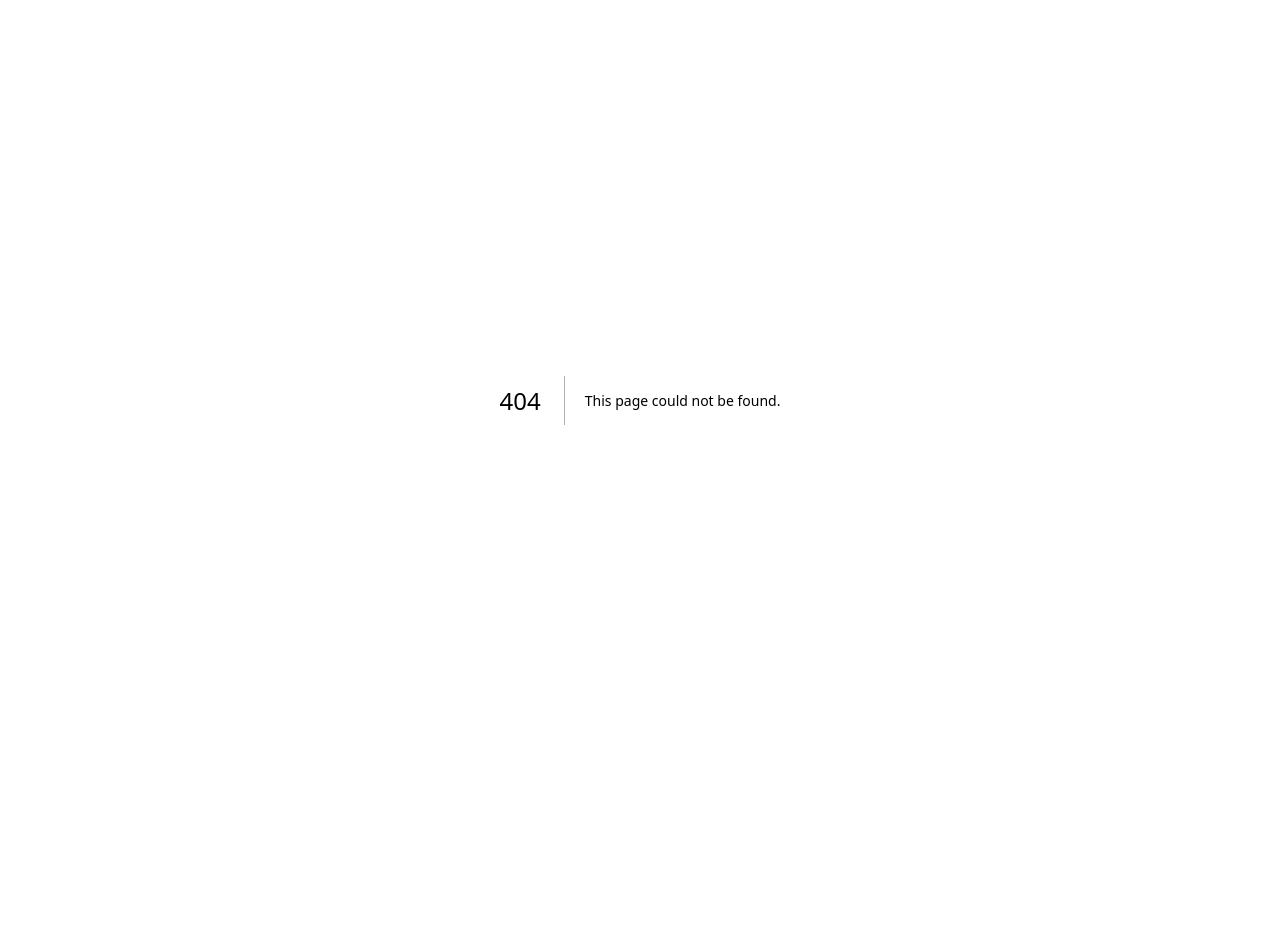
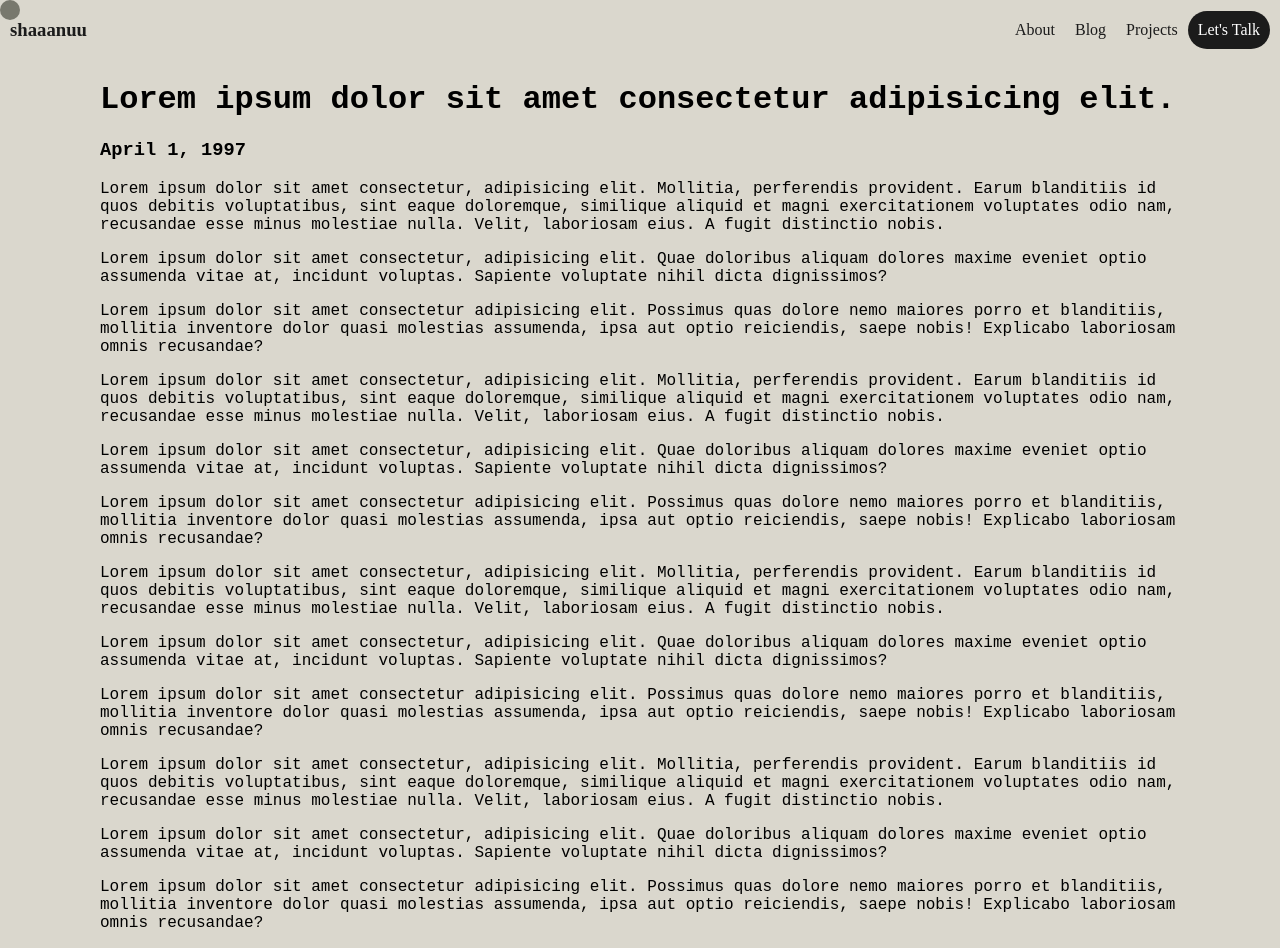
Before and after one commit to shaaanuu/portfolio, a Next.js app: page /blog in a window 1280 px wide. Before the commit this address had no page. Before the commit the page ends 800 px from the top, so only its background shows below. Built offline with nearby package versions, Linux system fonts and the light colour scheme.

Commit message:
add: blog page model

```diff
--- /dev/null
+++ b/src/app/blog/page.jsx
@@ -0,0 +1,82 @@
+import "./page.scss";
+
+export default function Blog() {
+  return (
+    <div className="blog-body">
+      <h1>Lorem ipsum dolor sit amet consectetur adipisicing elit.</h1>
+      <h3>April 1, 1997</h3>
+      <p>
+        Lorem ipsum dolor sit amet consectetur, adipisicing elit. Mollitia,
+        perferendis provident. Earum blanditiis id quos debitis voluptatibus,
+        sint eaque doloremque, similique aliquid et magni exercitationem
+        voluptates odio nam, recusandae esse minus molestiae nulla. Velit,
+        laboriosam eius. A fugit distinctio nobis.
+      </p>
+      <p>
+        Lorem ipsum dolor sit amet consectetur, adipisicing elit. Quae doloribus
+        aliquam dolores maxime eveniet optio assumenda vitae at, incidunt
+        voluptas. Sapiente voluptate nihil dicta dignissimos?
+      </p>
+      <p>
+        Lorem ipsum dolor sit amet consectetur adipisicing elit. Possimus quas
+        dolore nemo maiores porro et blanditiis, mollitia inventore dolor quasi
+        molestias assumenda, ipsa aut optio reiciendis, saepe nobis! Explicabo
+        laboriosam omnis recusandae?
+      </p>
+      <p>
+        Lorem ipsum dolor sit amet consectetur, adipisicing elit. Mollitia,
+        perferendis provident. Earum blanditiis id quos debitis voluptatibus,
+        sint eaque doloremque, similique aliquid et magni exercitationem
+        voluptates odio nam, recusandae esse minus molestiae nulla. Velit,
+        laboriosam eius. A fugit distinctio nobis.
+      </p>
+      <p>
+        Lorem ipsum dolor sit amet consectetur, adipisicing elit. Quae doloribus
+        aliquam dolores maxime eveniet optio assumenda vitae at, incidunt
+        voluptas. Sapiente voluptate nihil dicta dignissimos?
+      </p>
+      <p>
+        Lorem ipsum dolor sit amet consectetur adipisicing elit. Possimus quas
+        dolore nemo maiores porro et blanditiis, mollitia inventore dolor quasi
+        molestias assumenda, ipsa aut optio reiciendis, saepe nobis! Explicabo
+        laboriosam omnis recusandae?
+      </p>
+      <p>
+        Lorem ipsum dolor sit amet consectetur, adipisicing elit. Mollitia,
+        perferendis provident. Earum blanditiis id quos debitis voluptatibus,
+        sint eaque doloremque, similique aliquid et magni exercitationem
+        voluptates odio nam, recusandae esse minus molestiae nulla. Velit,
+        laboriosam eius. A fugit distinctio nobis.
+      </p>
+      <p>
+        Lorem ipsum dolor sit amet consectetur, adipisicing elit. Quae doloribus
+        aliquam dolores maxime eveniet optio assumenda vitae at, incidunt
+        voluptas. Sapiente voluptate nihil dicta dignissimos?
+      </p>
+      <p>
+        Lorem ipsum dolor sit amet consectetur adipisicing elit. Possimus quas
+        dolore nemo maiores porro et blanditiis, mollitia inventore dolor quasi
+        molestias assumenda, ipsa aut optio reiciendis, saepe nobis! Explicabo
+        laboriosam omnis recusandae?
+      </p>
+      <p>
+        Lorem ipsum dolor sit amet consectetur, adipisicing elit. Mollitia,
+        perferendis provident. Earum blanditiis id quos debitis voluptatibus,
+        sint eaque doloremque, similique aliquid et magni exercitationem
+        voluptates odio nam, recusandae esse minus molestiae nulla. Velit,
+        laboriosam eius. A fugit distinctio nobis.
+      </p>
+      <p>
+        Lorem ipsum dolor sit amet consectetur, adipisicing elit. Quae doloribus
+        aliquam dolores maxime eveniet optio assumenda vitae at, incidunt
+        voluptas. Sapiente voluptate nihil dicta dignissimos?
+      </p>
+      <p>
+        Lorem ipsum dolor sit amet consectetur adipisicing elit. Possimus quas
+        dolore nemo maiores porro et blanditiis, mollitia inventore dolor quasi
+        molestias assumenda, ipsa aut optio reiciendis, saepe nobis! Explicabo
+        laboriosam omnis recusandae?
+      </p>
+    </div>
+  );
+}
--- /dev/null
+++ b/src/app/blog/page.scss
@@ -0,0 +1,13 @@
+h1 {
+}
+
+h3 {
+}
+
+p {
+}
+
+.blog-body {
+  padding-inline: 100px;
+  font-family: "Fira Code", monospace;
+}
--- a/src/app/components/navBar/NavBar.jsx
+++ b/src/app/components/navBar/NavBar.jsx
@@ -20,12 +20,12 @@ export const NavBar = () => {
   return (
     <div className="NavBar">
       <h3>
-        <Link href="#">shaaanuu</Link>
+        <Link href="/">shaaanuu</Link>
       </h3>
       <div className="menu">
         <div className="menu-items">
           <Link href="/#about">About</Link>
-          <Link href="/">Blog</Link>
+          <Link href="/blog">Blog</Link>
           <Link href="/">Projects</Link>
         </div>
         <motion.div
@@ -42,7 +42,7 @@ export const NavBar = () => {
             <Link href="/#about" onClick={toggleDropdown}>
               About
             </Link>
-            <Link href="/" onClick={toggleDropdown}>
+            <Link href="/blog" onClick={toggleDropdown}>
               Blog
             </Link>
             <Link href="/" onClick={toggleDropdown}>
--- a/src/app/components/navBar/NavBar.scss
+++ b/src/app/components/navBar/NavBar.scss
@@ -80,7 +80,6 @@ body {
         font-size: 16px;
         background: none;
         padding: 10px;
-        cursor: pointer;
       }
 
       .mobile-menu {
--- /dev/null
+++ b/src/app/cursor.scss
@@ -0,0 +1,29 @@
+html {
+  cursor: none;
+  a {
+    cursor: none;
+  }
+}
+
+body {
+  background-color: #dad7cd;
+  max-width: 100%;
+
+  .cursor {
+    width: 20px;
+    height: 20px;
+    border-radius: 30px;
+    background-color: #78786d;
+    position: fixed;
+    pointer-events: none;
+    transition: fill 0.2s ease;
+    z-index: 1000;
+    transition: transform 0.3s ease;
+
+    &.hero-tail-hover {
+      transform: translate(-50%, -50%) scale(2.5);
+      background-color: #252422;
+      mix-blend-mode: difference;
+    }
+  }
+}
--- a/src/app/layout.js
+++ b/src/app/layout.js
@@ -1,12 +1,37 @@
-export const metadata = {
-  title: "shaaanuu",
-  description: "A simple but elegant space of mine on the internet.",
-};
+"use client";
+
+import { useEffect } from "react";
+import { NavBar } from "./components/navBar/NavBar";
+import "./cursor.scss";
+
+// Woah... the metadata won't work for now... :(
+
+// export const metadata = {
+//   title: "shaaanuu",
+//   description: "A simple but elegant space of mine on the internet.",
+// };
 
 export default function RootLayout({ children }) {
+  useEffect(() => {
+    const handleMouseMove = (e) => {
+      const cursor = document.querySelector(".cursor");
+      if (cursor) {
+        cursor.style.left = `${e.clientX}px`;
+        cursor.style.top = `${e.clientY}px`;
+      }
+    };
+
+    window.addEventListener("mousemove", handleMouseMove);
+    return () => window.removeEventListener("mousemove", handleMouseMove);
+  }, []);
+
   return (
     <html lang="en">
-      <body>{children}</body>
+      <body>
+        <div className="cursor" />
+        <NavBar />
+        {children}
+      </body>
     </html>
   );
 }
--- a/src/app/page.scss
+++ b/src/app/page.scss
@@ -11,31 +11,3 @@
   font-weight: normal;
   font-style: normal;
 }
-
-body {
-  background-color: #dad7cd;
-  max-width: 100%;
-  cursor: none;
-
-  a {
-    cursor: none;
-  }
-
-  .cursor {
-    width: 20px;
-    height: 20px;
-    border-radius: 30px;
-    background-color: #78786d;
-    position: fixed;
-    pointer-events: none;
-    transition: fill 0.2s ease;
-    z-index: 1000;
-    transition: transform 0.3s ease;
-
-    &.hero-tail-hover {
-      transform: translate(-50%, -50%) scale(2.5);
-      background-color: #252422;
-      mix-blend-mode: difference;
-    }
-  }
-}
```
Also changed, not shown: src/app/page.js (+0 -20 lines), public/cursor.svg (deleted).
